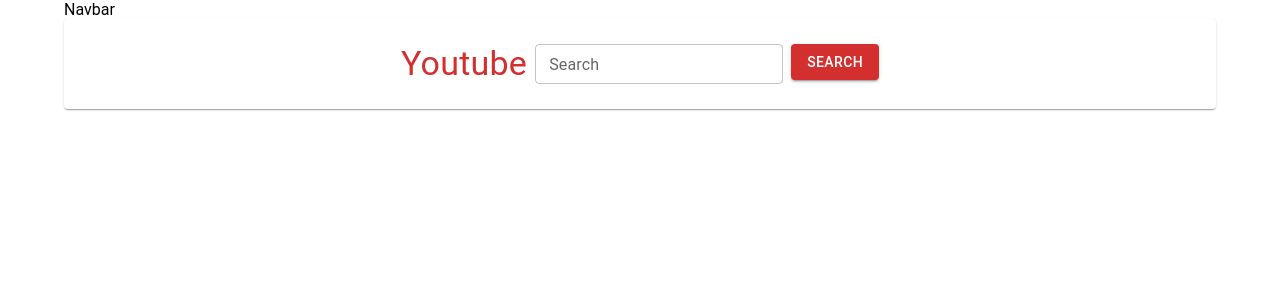
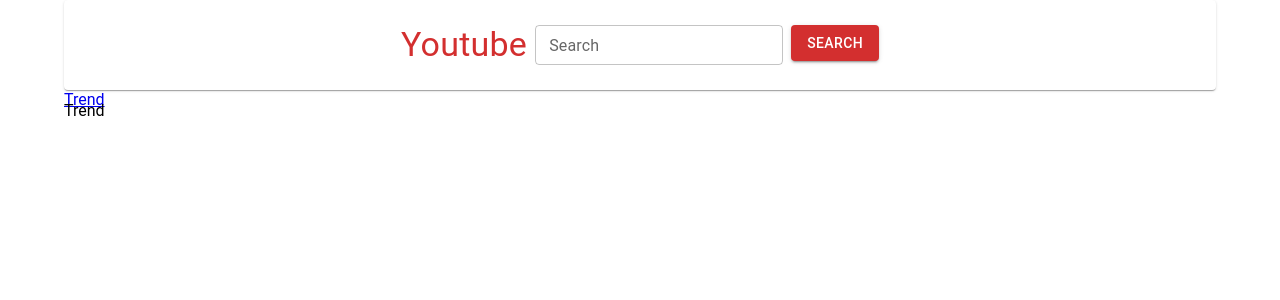
Before and after one commit to hzmehab/youtube, a React (Create React App) app: page /trend in a window 1280 px wide. Shown: the top 300 px of the page. Built offline with nearby package versions, Linux system fonts and the light colour scheme; the HTML template or start-up script is replaced by a standard one.

Commit message:
use context

```diff
--- a/package.json
+++ b/package.json
@@ -13,6 +13,7 @@
     "react": "^18.1.0",
     "react-dom": "^18.1.0",
     "react-player": "^2.10.1",
+    "react-router-dom": "^6.3.0",
     "react-scripts": "5.0.1",
     "web-vitals": "^2.1.4"
   },
--- a/src/App.js
+++ b/src/App.js
@@ -1,11 +1,15 @@
-import React, { useState } from "react";
+import React, { createContext, useState } from "react";
 import "./App.css";
-import Display from "./Components/Display";
+import All from "./Components/All";
 import Search from "./Components/Search";
 import Navbar from "./Components/Navbar";
-import Container from "@mui/material/Container";
+import { Container } from "@mui/material";
+import Trend from "./Components/Trend";
+import { BrowserRouter, Routes, Route } from "react-router-dom";
 
 const apiKey = "AIzaSyAg4ghOgmXwoP-xCgYlG1xvh-Jx86_iozk";
+
+export const itemsContext = createContext([]);
 
 export default function App() {
   const [items, setItems] = useState([]);
@@ -21,12 +25,19 @@
   };
 
   return (
-    <div className="App">
-      <Container>
-        <Navbar />
-        <Search getResult={getResult} />
-        <Display items={items} />
-      </Container>
-    </div>
+    <itemsContext.Provider value={items}>
+      <div className="App">
+        <Container>
+          <Search getResult={getResult} />
+          <Navbar />
+          <All />
+          <BrowserRouter>
+            <Routes>
+              <Route path="/trend" element={<Trend />} />
+            </Routes>
+          </BrowserRouter>
+        </Container>
+      </div>
+    </itemsContext.Provider>
   );
 }
--- a/src/Components/Display.js
+++ b/src/Components/All.js
@@ -1,9 +1,11 @@
-import React from "react";
+import React, { useContext } from "react";
 import { Grid, Typography } from "@mui/material";
 import ReactPlayer from "react-player";
+import { itemsContext } from "../App";
 
-export default function Display(props) {
-  let items = props.items;
+export default function Display() {
+  const items = useContext(itemsContext);
+
   return (
     <Grid container spacing={1}>
       {items.map((item, index) => {
--- a/src/Components/Navbar.js
+++ b/src/Components/Navbar.js
@@ -1,6 +1,12 @@
 import React from "react";
-import Trend from "./Trend";
+import { BrowserRouter, Link } from "react-router-dom";
 
 export default function Navbar() {
-  return <div>Navbar</div>;
+  return (
+    <BrowserRouter>
+      <div>
+        <Link to="/trend">Trend</Link>
+      </div>
+    </BrowserRouter>
+  );
 }
--- a/src/Components/Trend.js
+++ b/src/Components/Trend.js
@@ -1,5 +1,11 @@
-import React from "react";
+import React, { useContext, useEffect } from "react";
+// import { itemsContext } from "../App";
+export default function Trend() {
+  // const items = useContext(itemsContext);
 
-export default function Trend() {
+  useEffect(() => {
+    document.title = "Hazem";
+  });
+
   return <div>Trend</div>;
 }
```
Also changed, not shown: src/Components/NotFound.js (added, +9 -0 lines), 1 other file (tests, documents, lock files or other folders).
